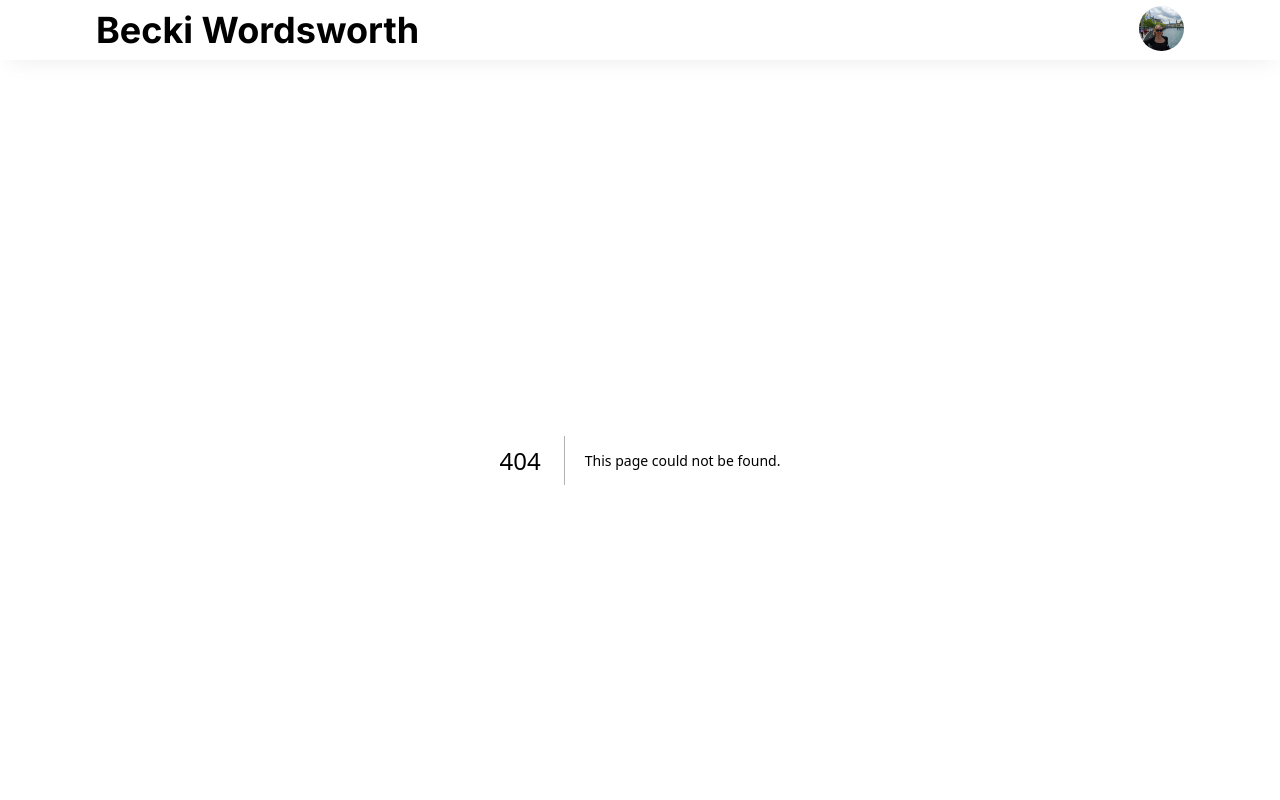
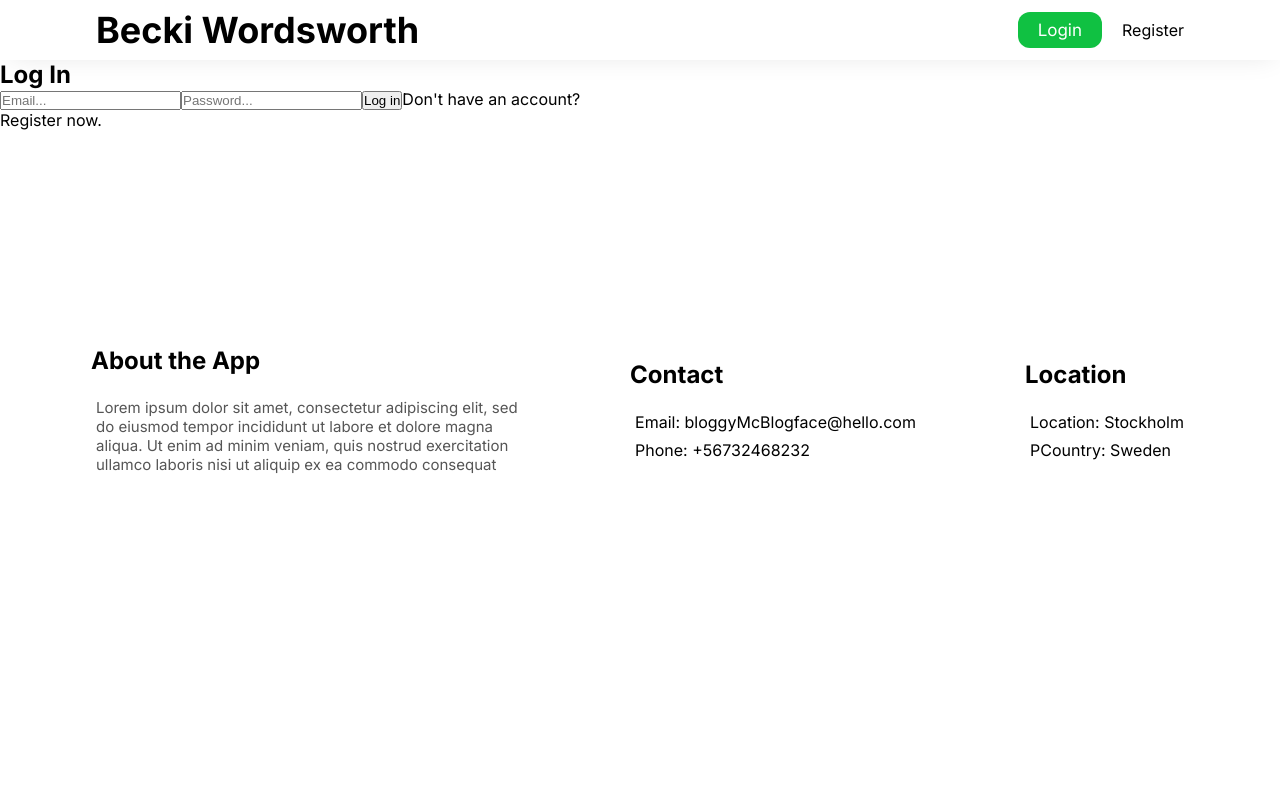
Before and after one commit to BeckiWordsworth/basic-blog, a Next.js app in the folder basic-blog/: page /login in a window 1280 px wide. Before the commit this address had no page. Shown: the top 800 px of the page. Built offline with nearby package versions, Linux system fonts and the light colour scheme; no server answers.

Commit message:
making login work and more routes

```diff
--- /dev/null
+++ b/basic-blog/src/SessionProvider.js
@@ -0,0 +1,7 @@
+"use client";
+
+import { SessionProvider } from "next-auth/react";
+
+const Provider = ({ children, session }) => <SessionProvider session={session}>{children}</SessionProvider>;
+
+export default Provider;
--- a/basic-blog/src/app/api/auth/[...nextauth]/route.js
+++ b/basic-blog/src/app/api/auth/[...nextauth]/route.js
@@ -24,9 +24,6 @@ const handler = NextAuth({
           throw new Error("Invalid input");
         }
 
-        // 2 parameters ->
-        // 1 normal password -> 123123
-        // 2 hashed password -> dasuytfygdsaidsaugydsaudsadsadsauads
         const comparePass = await bcrypt.compare(password, user.password);
 
         if (!comparePass) {
--- a/basic-blog/src/app/layout.js
+++ b/basic-blog/src/app/layout.js
@@ -1,23 +1,26 @@
-import { Inter } from 'next/font/google'
-import './globals.css'
-import Navbar from '@/components/navbar/Navbar'
-import Footer from '@/components/footer/Footer'
+import "./globals.css";
+import { Inter } from "next/font/google";
+import Navbar from "@/components/navbar/Navbar";
+import Footer from "@/components/footer/Footer";
+import Provider from "@/SessionProvider";
 
-const inter = Inter({ subsets: ['latin'] })
+const inter = Inter({ subsets: ["latin"] });
 
 export const metadata = {
-  title: 'Create Next App',
-  description: 'Generated by create next app',
-}
+  title: "Create Next App",
+  description: "Generated by create next app",
+};
 
-export default function RootLayout({ children }) {
+export default function RootLayout({ children, session }) {
   return (
     <html lang="en">
       <body className={inter.className}>
-        <Navbar />
-        {children}
-        <Footer />
-        </body>
+        <Provider>
+          <Navbar />
+          {children}
+          <Footer />
+        </Provider>
+      </body>
     </html>
-  )
+  );
 }
--- /dev/null
+++ b/basic-blog/src/app/login/page.jsx
@@ -0,0 +1,60 @@
+"use client";
+
+import Link from "next/link";
+import { useRouter } from "next/navigation";
+import React, { useState } from "react";
+import { ToastContainer, toast } from "react-toastify";
+import "react-toastify/dist/ReactToastify.css";
+import classes from "./login.module.css";
+import { signIn } from "next-auth/react";
+
+const Login = () => {
+  const [email, setEmail] = useState("");
+  const [password, setPassword] = useState("");
+  const router = useRouter();
+
+  const handleSubmit = async (e) => {
+    e.preventDefault();
+
+    if (password === "" || email === "") {
+      toast.error("Fill all fields!");
+      return;
+    }
+
+    if (password.length < 6) {
+      toast.error("Password must be at least 6 characters long");
+      return;
+    }
+
+    try {
+      const res = await signIn("credentials", { email, password, redirect: false });
+
+      if (res?.error == null) {
+        router.push("/");
+      } else {
+        toast.error("Error occured while logging");
+      }
+    } catch (error) {
+      console.log(error);
+    }
+  };
+
+  return (
+    <div className={classes.container}>
+      <div className={classes.wrapper}>
+        <h2>Log In</h2>
+        <form onSubmit={handleSubmit}>
+          <input type="email" placeholder="Email..." onChange={(e) => setEmail(e.target.value)} />
+          <input type="password" placeholder="Password..." onChange={(e) => setPassword(e.target.value)} />
+          <button className={classes.submitButton}>Log in</button>
+          <Link className={classes.loginNow} href="/register">
+            Don't have an account? <br /> Register now.
+          </Link>
+        </form>
+      </div>
+      <ToastContainer />
+    </div>
+  );
+};
+
+export default Login;
--- a/basic-blog/src/components/navbar/Navbar.jsx
+++ b/basic-blog/src/components/navbar/Navbar.jsx
@@ -5,13 +5,15 @@ import Image from "next/image";
 import classes from "./navbar.module.css";
 import person from "../../../public/person.jpg";
 import { AiOutlineClose } from "react-icons/ai";
+import { signIn, signOut, useSession } from "next-auth/react";
 
 const Navbar = () => {
   const [showDropdown, setShowDropdown] = useState(false);
+  const { data: session } = useSession();
 
   const handleShowDropdown = () => setShowDropdown((prev) => true);
   const handleHideDropdown = () => setShowDropdown((prev) => false);
-  const loggedIn = true;
+  const loggedIn = false;
   return (
     <div className={classes.container}>
       <div className={classes.wrapper}>
@@ -19,16 +21,27 @@ const Navbar = () => {
           <Link href="/">Becki Wordsworth</Link>
         </h2>
         <ul className={classes.right}>
-          {loggedIn ? (
+          {session?.user ? (
             <div>
               <Image onClick={handleShowDropdown} src={person} width="45" height="45" />
               {showDropdown && (
                 <div className={classes.dropdown}>
                   <AiOutlineClose className={classes.closeIcon} onClick={handleHideDropdown} />
-                  <button onClick={handleHideDropdown} className={classes.logout}>
+                  <button
+                    onClick={() => {
+                      signOut();
+                    }}
+                    className={classes.logout}
+                  >
                     Logout
                   </button>
-                  <Link href="/create-post" onClick={handleHideDropdown} className={classes.create}>
+                  <Link
+                    href="/create-post"
+                    onClick={() => {
+                      signIn();
+                    }}
+                    className={classes.create}
+                  >
                     Create
                   </Link>
                 </div>
@@ -36,7 +49,9 @@ const Navbar = () => {
             </div>
           ) : (
             <>
-              <button className={classes.login}>Login</button>
+              <Link href="/login" className={classes.login}>
+                Login
+              </Link>
               <Link href="/register">Register</Link>
             </>
           )}
```
Also changed, not shown: basic-blog/src/app/login/login.module.css (added).
